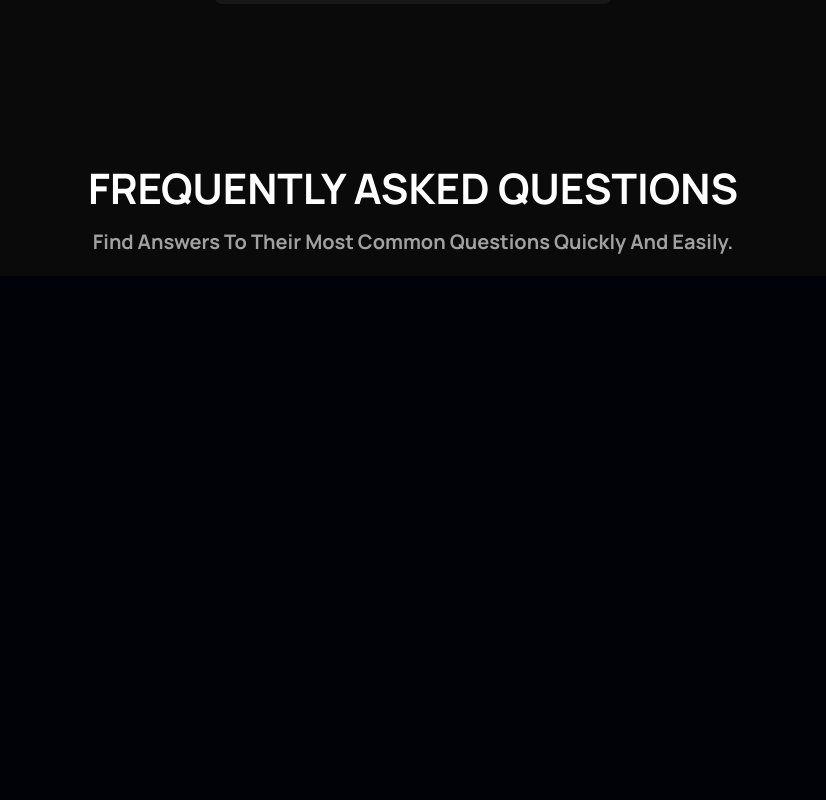
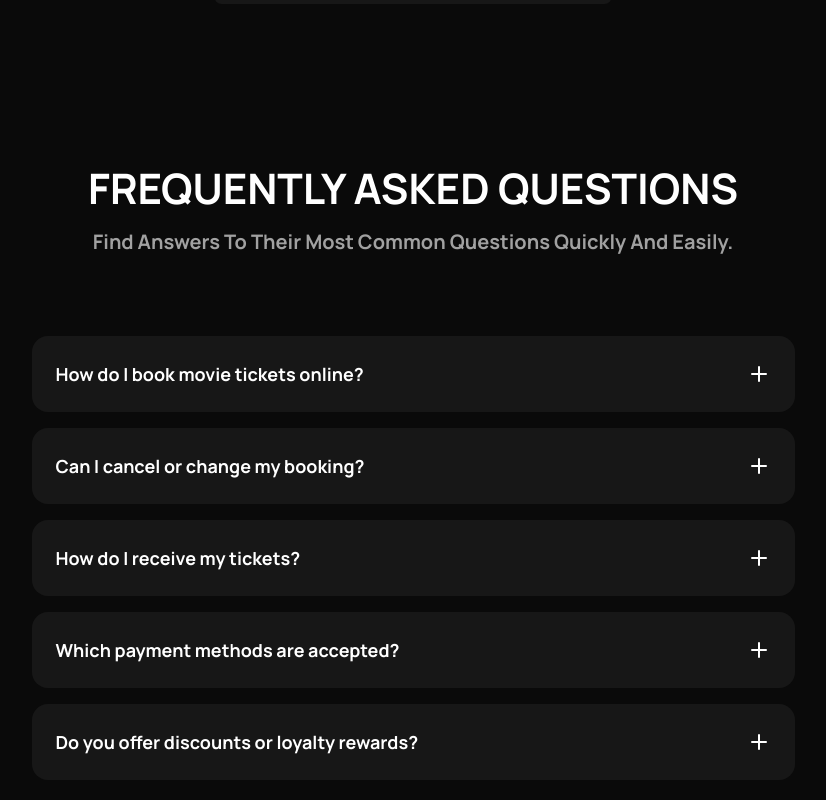
Before and after one commit to Miguel-Leite/ticketor-cinema, a Next.js app: page / in a window 1280 px wide. Shown: the part 4953-5753 px from the top of the page, without its empty margins (227-1053 px from the left). Before the commit the page ends 5229 px from the top, so only its background shows below. Built offline with nearby package versions, Linux system fonts and the light colour scheme.

Commit message:
feat: add FAQ accordion component and integrate it into the homepage

```diff
--- a/app/page.tsx
+++ b/app/page.tsx
@@ -1,5 +1,5 @@
 import { LockIcon, SignUpIcon } from "@/components/icons";
-import { ComingSoonCard, MovieCard, TestimonialCard } from "@/components";
+import { ComingSoonCard, FaqAccordion, MovieCard, TestimonialCard } from "@/components";
 import { ArrowRight } from "lucide-react";
 import Image from "next/image";
 import Link from "next/link";
@@ -45,6 +45,34 @@ const testimonials = [
     name: "John Doe",
     role: "Verified Customer",
     avatarSrc: "https://github.com/herlanderbento.png",
+  },
+];
+
+const faqs = [
+  {
+    question: "How do I book movie tickets online?",
+    answer:
+      "Choose the movie, cinema and showtime, pick your seats on the live seat map, then complete the payment. Your tickets are sent instantly by email and are also available in your account.",
+  },
+  {
+    question: "Can I cancel or change my booking?",
+    answer:
+      "Yes. You can cancel or change your booking up to 2 hours before the showtime from the “My Bookings” page. Refunds are returned to the original payment method within 5 business days.",
+  },
+  {
+    question: "How do I receive my tickets?",
+    answer:
+      "Tickets are delivered by email as a QR code right after purchase. You can also access them in your account or add them to your digital wallet for faster entry at the cinema.",
+  },
+  {
+    question: "Which payment methods are accepted?",
+    answer:
+      "We accept major credit and debit cards, digital wallets and local payment methods. All transactions are encrypted and processed securely.",
+  },
+  {
+    question: "Do you offer discounts or loyalty rewards?",
+    answer:
+      "Yes. We offer student and matinee discounts, seasonal promotions and a loyalty program where every purchase earns points that can be redeemed for tickets and snacks.",
   },
 ];
 
@@ -302,6 +330,10 @@ export default function Home() {
             <h2 className="text-[42px] font-bold text-white leading-12 uppercase">Frequently Asked Questions</h2>
             <p className="text-neutral-400 text-xl font-bold capitalize">find answers to their most common questions quickly and easily.</p>
           </div>
+
+          <div className="max-w-190.75 w-full mx-auto mt-20">
+            <FaqAccordion items={faqs} />
+          </div>
         </div>
       </section>
     </main>
--- /dev/null
+++ b/components/faq-accordion.tsx
@@ -0,0 +1,55 @@
+"use client";
+
+import { Minus, Plus } from "lucide-react";
+import { useState } from "react";
+
+type FaqItem = {
+  question: string;
+  answer: string;
+};
+
+type FaqAccordionProps = {
+  items: FaqItem[];
+  defaultOpenIndex?: number;
+};
+
+export function FaqAccordion({ items, defaultOpenIndex = -1 }: FaqAccordionProps) {
+  const [openIndex, setOpenIndex] = useState<number>(defaultOpenIndex);
+
+  return (
+    <div className="flex flex-col gap-4">
+      {items.map((item, index) => {
+        const isOpen = openIndex === index;
+
+        return (
+          <div key={index} className="bg-neutral-900 rounded-2xl overflow-hidden">
+            <button
+              type="button"
+              onClick={() => setOpenIndex(isOpen ? -1 : index)}
+              aria-expanded={isOpen}
+              aria-controls={`faq-panel-${index}`}
+              className="flex w-full items-center justify-between gap-4 p-6 text-left"
+            >
+              <span className="text-white font-bold text-lg">{item.question}</span>
+              {isOpen ? (
+                <Minus size={24} className="shrink-0 text-white" />
+              ) : (
+                <Plus size={24} className="shrink-0 text-white" />
+              )}
+            </button>
+            <div
+              id={`faq-panel-${index}`}
+              role="region"
+              className={`grid transition-all duration-300 ease-in-out ${isOpen ? "grid-rows-[1fr] opacity-100" : "grid-rows-[0fr] opacity-0"
+                }`}
+            >
+              <div className="overflow-hidden">
+                <p className="px-6 pb-6 text-neutral-400">{item.answer}</p>
+              </div>
+            </div>
+          </div>
+        );
+      })}
+    </div>
+  );
+}
--- a/components/index.ts
+++ b/components/index.ts
@@ -1,3 +1,4 @@
 export * from './movie-card'
 export * from './coming-soon-card'
 export * from './testimonial-card'
+export * from './faq-accordion'
```
